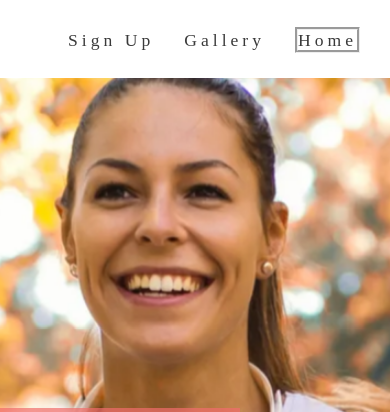
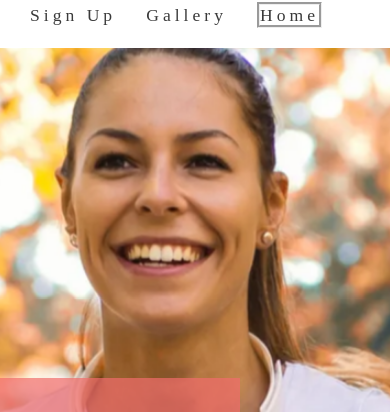
Before and after one commit to siobhain/love-running, a plain HTML site: page index.html in a window 390 px wide. Shown: the part 147-559 px from the top of the page. Drawn offline with nearby package versions, Linux system fonts and the light colour scheme.

Commit message:
add  media query for menu on mobile with BP at 950px

```diff
--- a/assets/css/style.css
+++ b/assets/css/style.css
@@ -289,3 +289,18 @@ footer {
         display: none; /* remove hruler */
     }
 }
+
+/* for mobiles from 950px and down */
+
+@media screen and (max-width: 950px) {
+    #menu {
+        clear: left;
+        float: left;
+        margin-left: 30px;
+        margin-bottom: 20px;
+        line-height: 25px;
+     }
+}
+
+
+@media
```
